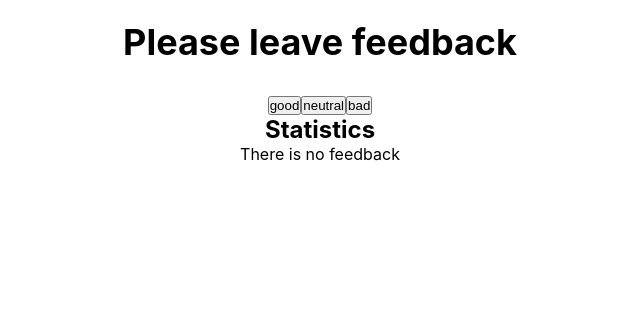
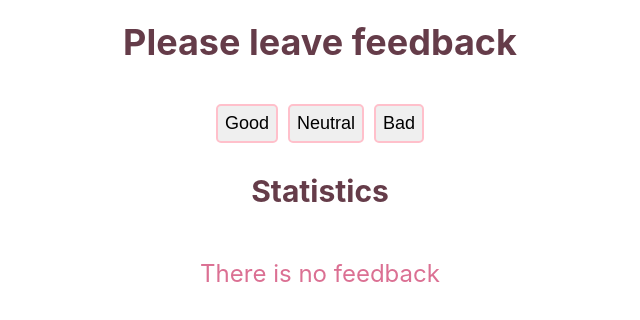
Before and after one commit to Olena0510/goit-react-hw-02-feedback, a React (Create React App) app: page / in a window 1280 px wide. Shown: the top 320 px of the page, without its empty margins (320-960 px from the left). Built offline with nearby package versions, Linux system fonts and the light colour scheme.

Commit message:
homework-2-feedback

```diff
--- a/src/components/FeedbackOptions/FeedbackOptions.styled.jsx
+++ b/src/components/FeedbackOptions/FeedbackOptions.styled.jsx
@@ -0,0 +1,18 @@
+import styled from "@emotion/styled";
+
+export const FeedbackBtn = styled.button`
+padding: 7px;
+text-transform: capitalize;
+font-size: 18px;
+cursor: pointer;
+ border: 2px solid pink;
+ border-radius: 5px;
+ margin-bottom: 30px;
+
+`;
+
+export const ListBtn = styled.div`
+display: flex;
+gap: 10px;
+justify-content: center;
+`;
--- a/src/components/FeedbackOptions/Feedbackoptions.jsx
+++ b/src/components/FeedbackOptions/Feedbackoptions.jsx
@@ -1,20 +1,21 @@
 import PropTypes from 'prop-types';
+import { FeedbackBtn, ListBtn } from './FeedbackOptions.styled';
 
 export const FeedbackOptions = ({ options, onLeaveFeedback }) => {
     return (
-        <div>
+        <ListBtn>
            {options.map(option => {
         return (
-          <button
+          <FeedbackBtn
             type="button"
             key={option}
             onClick={() => onLeaveFeedback(option)}
           >
             {option}
-          </button>
+          </FeedbackBtn>
         );
       })}
-        </div>
+        </ListBtn>
     );
 
 }
--- a/src/components/Notification/Notification.jsx
+++ b/src/components/Notification/Notification.jsx
@@ -1,8 +1,9 @@
 import PropTypes from 'prop-types';
+import { Notice } from './Notification.styled';
 
 export const Notification = ({ message }) => {
     return (
-        <p>{message}</p>
+        <Notice>{message}</Notice>
     )
 };
 
--- a/src/components/Notification/Notification.styled.jsx
+++ b/src/components/Notification/Notification.styled.jsx
@@ -0,0 +1,7 @@
+import styled from "@emotion/styled";
+
+export const Notice = styled.p`
+font-size: 24px;
+color: palevioletred;
+margin-top: 30px;
+`;
--- a/src/components/Section/Section.styled.jsx
+++ b/src/components/Section/Section.styled.jsx
@@ -3,13 +3,12 @@ import styled from "@emotion/styled";
 
 export const Wrapper = styled.section`
  padding-top: 20px;
-  padding-right: 15px;
-  padding-left: 15px;
   padding-bottom: 20px;
   text-align: center;
 `;
 
 export const WrapperTitle = styled.h2`
   font-size: 36px;
-  margin-bottom: 30px;
+  margin-bottom: 40px;
+  color: #653c49
 `;
--- a/src/components/Statistics/Statistics.jsx
+++ b/src/components/Statistics/Statistics.jsx
@@ -1,18 +1,18 @@
 import PropTypes from 'prop-types';
 import { Notification } from 'components/Notification/Notification';
-
+import { TitleStatistic, Good, Neutral, Bad, Total, Positive } from './Statistics.styled';
 
 export const Statistics = ({ good, neutral, bad, total, positiveFeedback }) => {
     return (
         <div>
-            <h2>Statistics</h2>
+            <TitleStatistic>Statistics</TitleStatistic>
             {total === 0 ? (<Notification message = "There is no feedback"></Notification>) : (
             <div>
-            <p>Good: {good}</p>
-            <p>Neutral: {neutral} </p>
-            <p>Bad: {bad} </p>
-            <p>Total: {total} </p>
-            <p>Positive feedback: {positiveFeedback}%</p>
+            <Good>Good: {good}</Good>
+            <Neutral>Neutral: {neutral} </Neutral>
+            <Bad>Bad: {bad} </Bad>
+            <Total>Total: {total} </Total>
+            <Positive>Positive feedback: {positiveFeedback}%</Positive>
             </div>
             )}
         </div>
--- a/src/components/Statistics/Statistics.styled.jsx
+++ b/src/components/Statistics/Statistics.styled.jsx
@@ -0,0 +1,38 @@
+import styled from "@emotion/styled";
+
+export const TitleStatistic = styled.h2`
+font-size: 30px;
+color: #653c49;
+padding-bottom: 20px;
+`;
+
+export const Good = styled.p`
+color: #b5e977;
+font-size: 20px;
+
+padding-bottom: 10px;
+`;
+
+export const Neutral = styled.p`
+color: #ebed6c;
+font-size: 20px;
+padding-bottom: 10px;
+`;
+
+export const Bad = styled.p`
+color: #e7675b;
+font-size: 20px;
+padding-bottom: 10px;
+`;
+
+export const Total = styled.p`
+color: #5368d2;
+font-size: 20px;
+padding-bottom: 10px;
+`;
+
+export const Positive = styled.p`
+color: #653c49;
+font-size: 22px;
+font-weight: 500;
+`;
```
